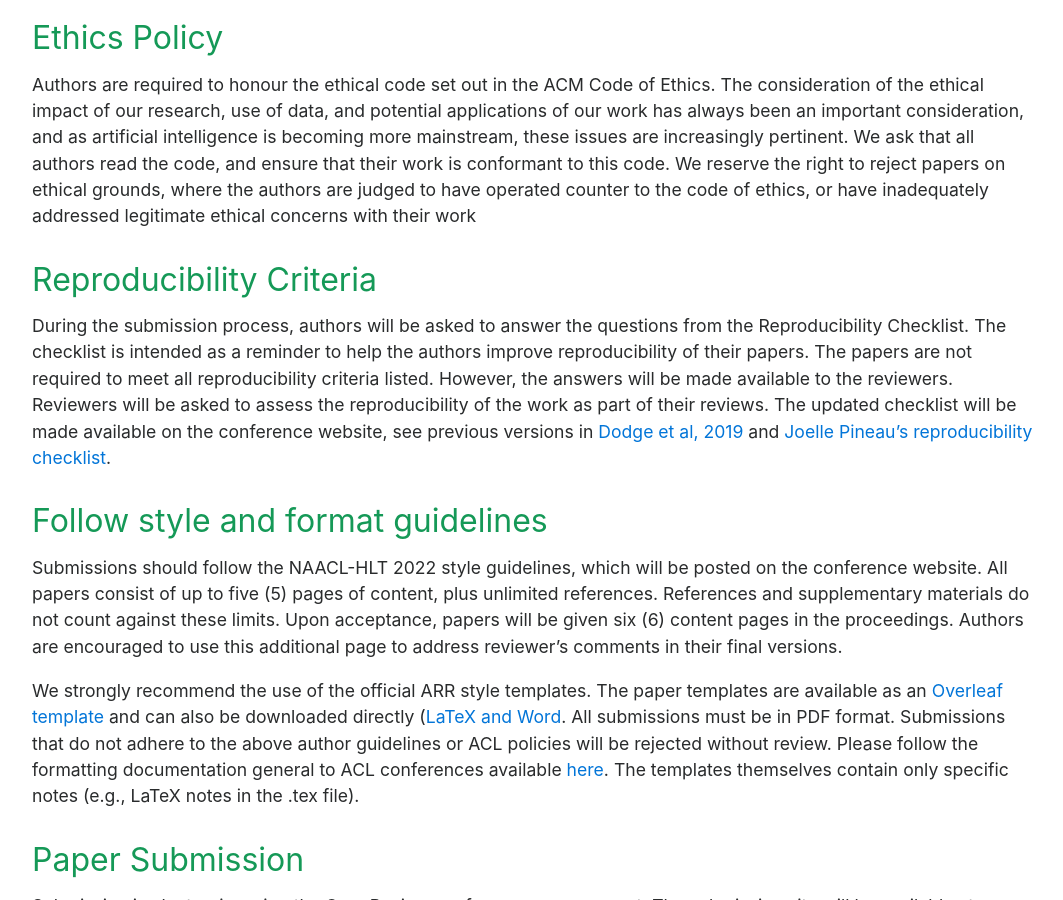
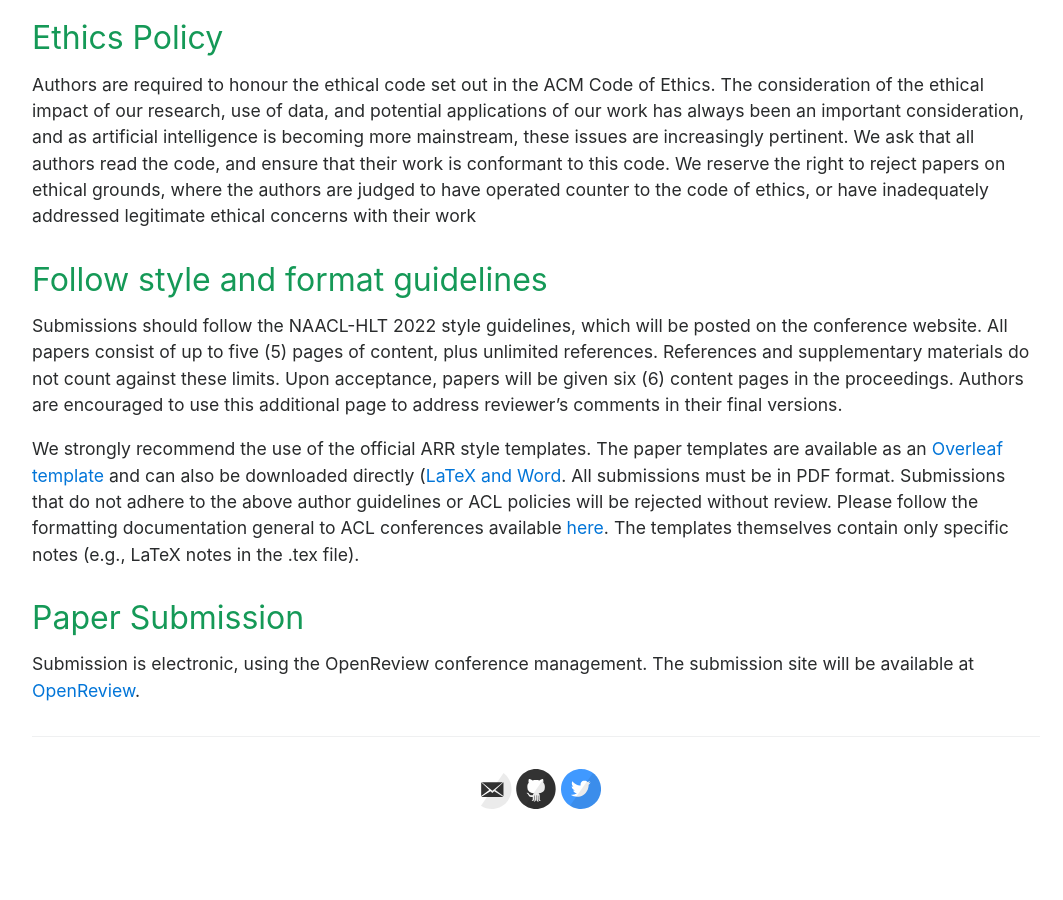
Before and after one commit to naacl2022-srw/naacl2022-srw.github.io, a Jekyll site: the page built from author.md, in a window 1280 px wide and 900 px high, scrolled down 2767 px. Shown: the whole window, without its empty margins (104-1167 px from the left). Built offline with Jekyll 4.4.1, drawn with Linux system fonts in a browser that asks for light colours; after the commit the page ends 3614 px from its top, so only the background shows below that.

Commit message:
Remove reproducibility checklist requirements, since this wan't implemented in OpenReview

```diff
--- a/author.md
+++ b/author.md
@@ -57,11 +57,6 @@ Papers should not refer, for further detail, to documents, code or data resource
 
 Authors are required to honour the ethical code set out in the ACM Code of Ethics. The consideration of the ethical impact of our research, use of data, and potential applications of our work has always been an important consideration, and as artificial intelligence is becoming more mainstream, these issues are increasingly pertinent. We ask that all authors read the code, and ensure that their work is conformant to this code. We reserve the right to reject papers on ethical grounds, where the authors are judged to have operated counter to the code of ethics, or have inadequately addressed legitimate ethical concerns with their work
 
-## Reproducibility Criteria
-
-During the submission process, authors will be asked to answer the questions from the Reproducibility Checklist. The checklist is intended as a reminder to help the authors improve reproducibility of their papers. The papers are not required to meet all reproducibility criteria listed. However, the answers will be made available to the reviewers. Reviewers will be asked to assess the reproducibility of the work as part of their reviews. The updated checklist will be made available on the conference website, see previous versions in [Dodge et al, 2019](https://arxiv.org/pdf/1909.03004.pdf) and [Joelle Pineau’s reproducibility checklist](https://www.cs.mcgill.ca/~jpineau/ReproducibilityChecklist.pdf).
-
-
 ## Follow style and format guidelines
 
 Submissions should follow the NAACL-HLT 2022 style guidelines, which will be posted on the conference website. All papers consist of up to five (5) pages of content, plus unlimited references. References and supplementary materials do not count against these limits. Upon acceptance, papers will be given six (6) content pages in the proceedings. Authors are encouraged to use this additional page to address reviewer’s comments in their final versions.
```
